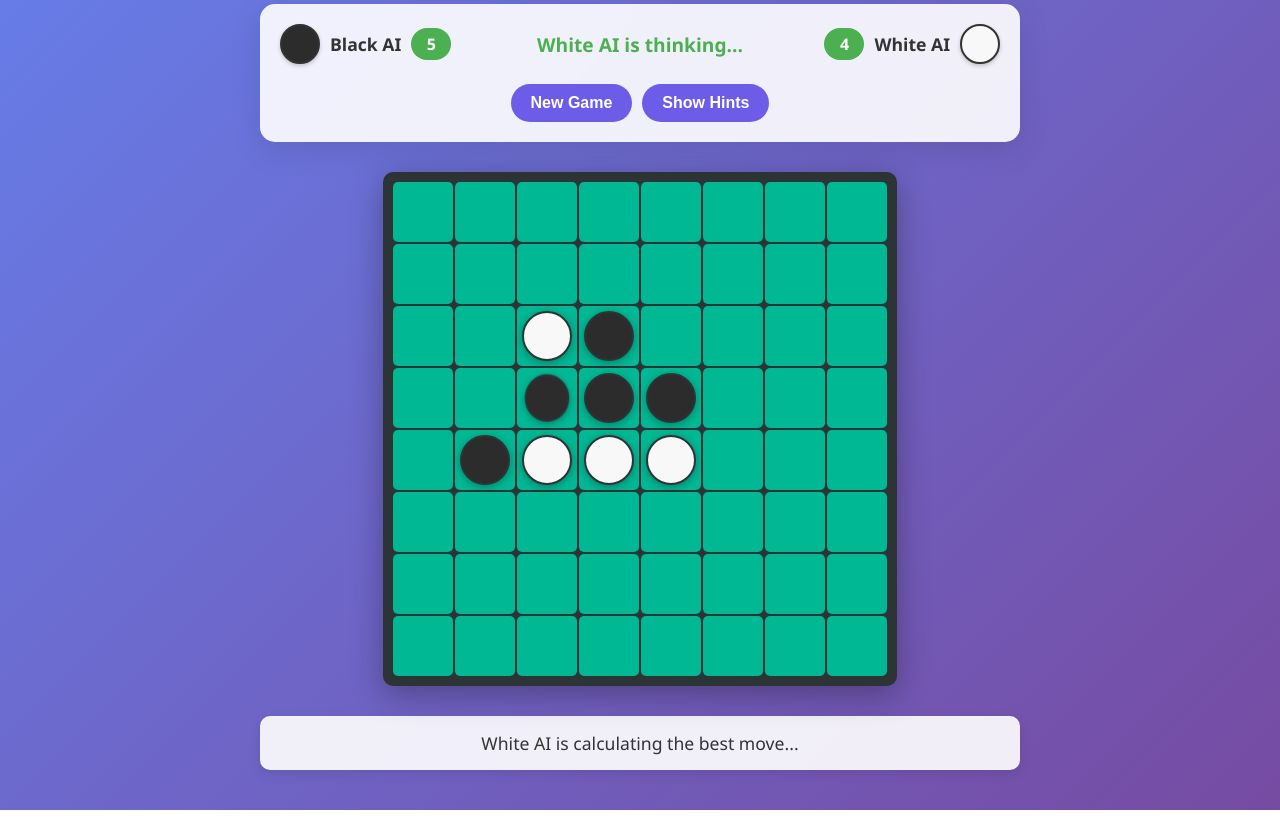
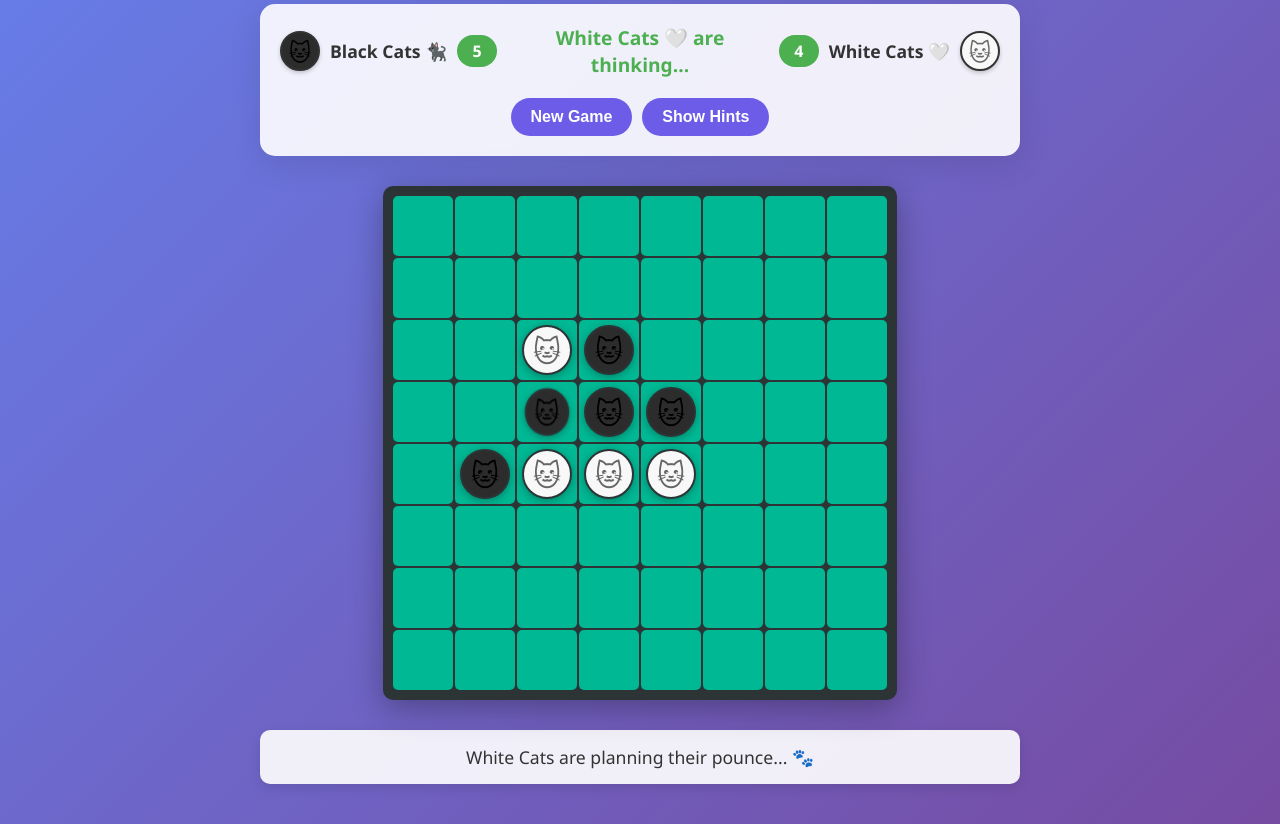
Before and after one commit to adamferman/OthelloApp, a plain HTML site: page index.html in a window 1280 px wide. Shown: the part 91-915 px from the top of the page. Drawn offline with Linux system fonts and the light colour scheme.

Commit message:
Transform to Cat-hello: Add cat emojis and meow sounds with different pitches for black/white cats

```diff
--- a/index.html
+++ b/index.html
@@ -3,26 +3,26 @@
 <head>
     <meta charset="UTF-8">
     <meta name="viewport" content="width=device-width, initial-scale=1.0">
-    <title>Othello Game - AI vs AI</title>
+    <title>Cat-hello Game - AI vs AI 🐱</title>
     <link rel="stylesheet" href="styles.css">
 </head>
 <body>
     <div class="container">
         <header>
-            <h1>Othello</h1>
+            <h1>Cat-hello 🐱</h1>
             <div class="game-info">
                 <div class="player-info">
                     <div class="player black">
                         <div class="piece black-piece"></div>
-                        <span class="player-name">Black AI</span>
+                        <span class="player-name">Black Cats 🐈‍⬛</span>
                         <span class="score" id="black-score">2</span>
                     </div>
                     <div class="turn-indicator" id="turn-indicator">
-                        <span id="current-player">Black AI's Turn</span>
+                        <span id="current-player">Black Cats' Turn</span>
                     </div>
                     <div class="player white">
                         <div class="piece white-piece"></div>
-                        <span class="player-name">White AI</span>
+                        <span class="player-name">White Cats 🤍</span>
                         <span class="score" id="white-score">2</span>
                     </div>
                 </div>
@@ -41,7 +41,7 @@
             </div>
 
             <div class="game-status">
-                <div id="game-message" class="message">Watch the AI players compete! Game starting...</div>
+                <div id="game-message" class="message">Watch the cats compete! Game starting... 🐾</div>
                 <div id="game-over" class="game-over hidden">
                     <h2 id="winner-text"></h2>
                     <p id="final-score"></p>
@@ -51,6 +51,6 @@
         </main>
     </div>
 
-    <script src="script.js?v=2.0"></script>
+    <script src="script.js?v=3.0"></script>
 </body>
 </html>
--- a/script.js
+++ b/script.js
@@ -12,6 +12,9 @@ class OthelloGame {
         this.isAIThinking = false;
         this.moveDelay = 500; // 0.5 second delay between moves
 
+        // Initialize audio for cat meows
+        this.initializeAudio();
+
         this.initializeBoard();
         this.setupEventListeners();
         this.renderBoard();
@@ -19,6 +22,53 @@ class OthelloGame {
 
         // Start the AI vs AI game
         setTimeout(() => this.makeAIMove(), 1000); // Initial delay before first move
+    }
+
+    initializeAudio() {
+        // Create audio context for generating meow sounds
+        this.audioContext = null;
+        try {
+            this.audioContext = new (window.AudioContext || window.webkitAudioContext)();
+        } catch (e) {
+            console.log('Web Audio API not supported');
+        }
+    }
+
+    playMeow(isWhiteCat = false) {
+        if (!this.audioContext) return;
+
+        // Resume audio context if suspended (browser autoplay policy)
+        if (this.audioContext.state === 'suspended') {
+            this.audioContext.resume();
+        }
+
+        try {
+            const oscillator = this.audioContext.createOscillator();
+            const gainNode = this.audioContext.createGain();
+
+            oscillator.connect(gainNode);
+            gainNode.connect(this.audioContext.destination);
+
+            // Different frequencies for black vs white cats
+            const baseFreq = isWhiteCat ? 800 : 400; // White cats have higher pitch
+
+            // Create a meow-like sound pattern
+            oscillator.type = 'triangle';
+            oscillator.frequency.setValueAtTime(baseFreq, this.audioContext.currentTime);
+            oscillator.frequency.exponentialRampToValueAtTime(baseFreq * 1.5, this.audioContext.currentTime + 0.1);
+            oscillator.frequency.exponentialRampToValueAtTime(baseFreq * 0.8, this.audioContext.currentTime + 0.3);
+
+            // Volume envelope for meow effect
+            gainNode.gain.setValueAtTime(0, this.audioContext.currentTime);
+            gainNode.gain.linearRampToValueAtTime(0.3, this.audioContext.currentTime + 0.05);
+            gainNode.gain.exponentialRampToValueAtTime(0.1, this.audioContext.currentTime + 0.2);
+            gainNode.gain.exponentialRampToValueAtTime(0.01, this.audioContext.currentTime + 0.4);
+
+            oscillator.start(this.audioContext.currentTime);
+            oscillator.stop(this.audioContext.currentTime + 0.4);
+        } catch (e) {
+            console.log('Error playing meow sound:', e);
+        }
     }
 
     initializeBoard() {
@@ -123,6 +173,9 @@ class OthelloGame {
 
     makeMove(row, col) {
         this.board[row][col] = this.currentPlayer;
+
+        // Play meow sound for the current player
+        this.playMeow(this.currentPlayer === 'white');
 
         const directions = [
             [-1, -1], [-1, 0], [-1, 1],
@@ -504,21 +557,21 @@ class OthelloGame {
         const currentPlayerElement = document.getElementById('current-player');
 
         if (this.isAIThinking) {
-            const playerName = this.currentPlayer === 'black' ? 'Black AI' : 'White AI';
-            currentPlayerElement.textContent = `${playerName} is thinking...`;
+            const playerName = this.currentPlayer === 'black' ? 'Black Cats 🐈‍⬛' : 'White Cats 🤍';
+            currentPlayerElement.textContent = `${playerName} are thinking...`;
         } else {
-            const playerName = this.currentPlayer === 'black' ? 'Black AI' : 'White AI';
-            currentPlayerElement.textContent = `${playerName}'s Turn`;
+            const playerName = this.currentPlayer === 'black' ? 'Black Cats 🐈‍⬛' : 'White Cats 🤍';
+            currentPlayerElement.textContent = `${playerName}' Turn`;
         }
 
         const messageElement = document.getElementById('game-message');
 
         if (this.isAIThinking) {
-            const playerName = this.currentPlayer === 'black' ? 'Black AI' : 'White AI';
-            messageElement.textContent = `${playerName} is calculating the best move...`;
+            const playerName = this.currentPlayer === 'black' ? 'Black Cats' : 'White Cats';
+            messageElement.textContent = `${playerName} are planning their pounce... 🐾`;
         } else if (this.validMoves.length === 0 && !this.gameOver) {
-            const playerName = this.currentPlayer === 'black' ? 'Black AI' : 'White AI';
-            messageElement.textContent = `No valid moves for ${playerName}. Switching turns...`;
+            const playerName = this.currentPlayer === 'black' ? 'Black Cats' : 'White Cats';
+            messageElement.textContent = `No valid moves for ${playerName}. Switching turns... 🔄`;
             setTimeout(() => {
                 this.switchPlayer();
                 this.calculateValidMoves();
@@ -531,7 +584,7 @@ class OthelloGame {
                 }
             }, 1500);
         } else if (!this.gameOver) {
-            messageElement.textContent = 'Watch the AI players compete! Click "New Game" to restart.';
+            messageElement.textContent = 'Watch the cats compete! Click "New Game" to restart. 🐱';
         }
     }
 
@@ -585,18 +638,18 @@ class OthelloGame {
 
         if (scores.black > scores.white) {
             winner = 'black';
-            winnerText = 'Black AI Wins!';
+            winnerText = 'Black Cats Win! 🐈‍⬛🏆';
         } else if (scores.white > scores.black) {
             winner = 'white';
-            winnerText = 'White AI Wins!';
+            winnerText = 'White Cats Win! 🤍🏆';
         } else {
-            winnerText = "It's a Tie!";
+            winnerText = "It's a Tie! 🤝🐱";
         }
 
         document.getElementById('winner-text').textContent = winnerText;
-        document.getElementById('final-score').textContent = `Final Score - Black AI: ${scores.black}, White AI: ${scores.white}`;
+        document.getElementById('final-score').textContent = `Final Score - Black Cats: ${scores.black}, White Cats: ${scores.white}`;
         document.getElementById('game-over').classList.remove('hidden');
-        document.getElementById('game-message').textContent = 'Game Over! Click "New Game" to watch another AI vs AI match.';
+        document.getElementById('game-message').textContent = 'Game Over! Click "New Game" to watch another cat battle! 🐾';
     }
 
     newGame() {
--- a/styles.css
+++ b/styles.css
@@ -63,14 +63,28 @@ h1 {
     border-radius: 50%;
     border: 2px solid #333;
     box-shadow: 0 2px 4px rgba(0, 0, 0, 0.2);
+    display: flex;
+    align-items: center;
+    justify-content: center;
+    font-size: 24px;
 }
 
 .black-piece {
     background: #2c2c2c;
 }
 
+.black-piece::after {
+    content: "🐱";
+    filter: brightness(0) saturate(100%);
+}
+
 .white-piece {
     background: #f8f8f8;
+}
+
+.white-piece::after {
+    content: "🐱";
+    filter: brightness(2) saturate(100%);
 }
 
 .player-name {
@@ -180,14 +194,29 @@ h1 {
     border: 2px solid #2d3436;
     transition: all 0.3s ease;
     box-shadow: 0 2px 8px rgba(0, 0, 0, 0.3);
+    display: flex;
+    align-items: center;
+    justify-content: center;
+    font-size: 30px;
+    background: transparent;
 }
 
 .cell-piece.black {
     background: #2c2c2c;
 }
 
+.cell-piece.black::after {
+    content: "🐱";
+    filter: brightness(0) saturate(100%);
+}
+
 .cell-piece.white {
     background: #f8f8f8;
+}
+
+.cell-piece.white::after {
+    content: "🐱";
+    filter: brightness(2) saturate(100%);
 }
 
 .cell-piece.flipping {
```
